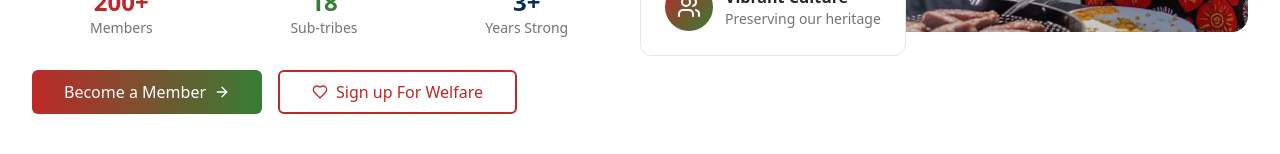
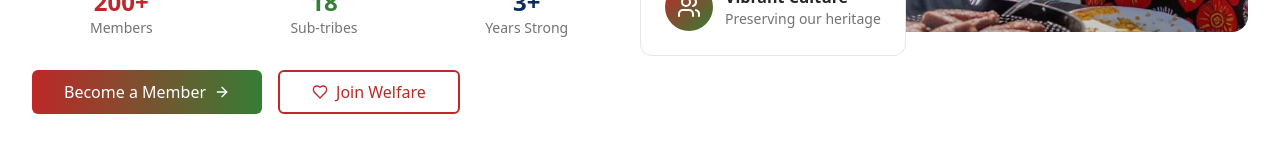
Before and after one commit to BrianKvin/lcia, a React (Vite) app: page / in a window 1280 px wide. Shown: the part 646-800 px from the top of the page. Built offline with nearby package versions, Linux system fonts and the light colour scheme; no server answers.

Commit message:
Feature: Join Welfare button update.

```diff
--- a/src/components/Hero.tsx
+++ b/src/components/Hero.tsx
@@ -57,7 +57,7 @@ const Hero = () => {
               </Button>
               <Button onClick={() => scrollToSection('welfare-form')} variant="communityOutline" size="lg" className="group text-sm sm:text-base">
                 <Heart className="w-4 h-4" />
-                Sign up For Welfare
+                Join Welfare
               </Button>
             </div>
           </div>
```
